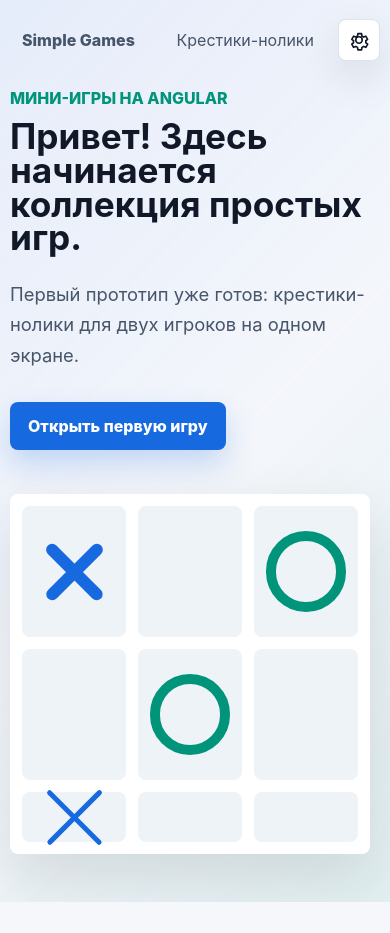
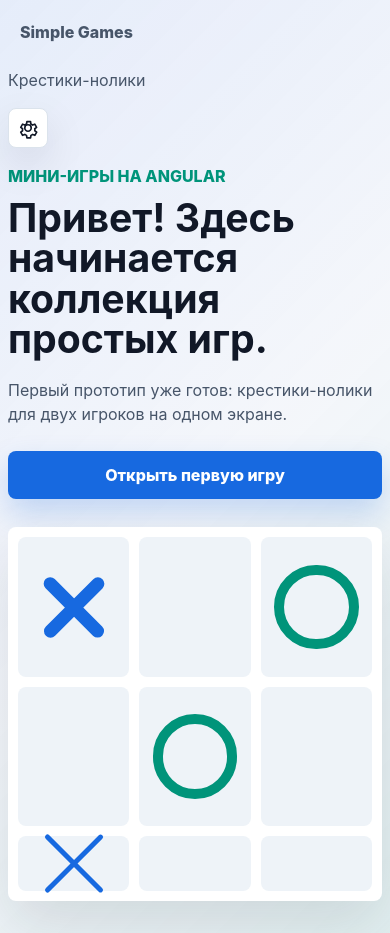
Before and after one commit to whiteleafenrir/simple-games, an Angular app: page / in a window 390 px wide. Before the commit the page ends 902 px from the top, so only its background shows below. Built offline with nearby package versions, Linux system fonts and the light colour scheme.

Commit message:
Add mobile layout and LAN dev server

```diff
--- a/package.json
+++ b/package.json
@@ -3,7 +3,8 @@
   "version": "0.1.0",
   "private": true,
   "scripts": {
-    "start": "ng serve --host 127.0.0.1 --port 4200",
+    "start": "ng serve --host 0.0.0.0 --port 4200",
+    "start:local": "ng serve --host 127.0.0.1 --port 4200",
     "build": "ng build",
     "test": "ng test"
   },
--- a/src/app/app.component.css
+++ b/src/app/app.component.css
@@ -34,12 +34,27 @@
 
 @media (max-width: 560px) {
   .shell {
-    width: min(100% - 20px, 1120px);
+    width: min(100% - 16px, 1120px);
     padding-top: 12px;
+    padding-bottom: 32px;
   }
 
   .topbar {
-    flex-wrap: wrap;
-    margin-bottom: 20px;
+    display: grid;
+    grid-template-columns: 1fr auto;
+    gap: 8px;
+    min-height: auto;
+    margin-bottom: 18px;
+  }
+
+  .topbar a:not(.brand) {
+    grid-column: 1 / -1;
+    width: 100%;
+    padding: 10px 0;
+  }
+
+  .brand {
+    margin-right: 0;
+    padding-left: 0;
   }
 }
--- a/src/app/home/home.component.css
+++ b/src/app/home/home.component.css
@@ -18,7 +18,7 @@ h1 {
   max-width: 760px;
   margin: 0;
   color: var(--text);
-  font-size: clamp(2.2rem, 7vw, 5rem);
+  font-size: 4.7rem;
   line-height: 0.96;
   letter-spacing: 0;
 }
@@ -109,3 +109,31 @@ h1 {
     justify-self: start;
   }
 }
+
+@media (max-width: 560px) {
+  .home {
+    gap: 28px;
+  }
+
+  h1 {
+    font-size: 2.45rem;
+    line-height: 1.03;
+  }
+
+  .lead {
+    margin-top: 18px;
+    font-size: 1rem;
+    line-height: 1.55;
+  }
+
+  .play-link {
+    width: 100%;
+    margin-top: 24px;
+  }
+
+  .preview {
+    width: 100%;
+    padding: 10px;
+    gap: 10px;
+  }
+}
--- a/src/app/settings/settings-menu.component.css
+++ b/src/app/settings/settings-menu.component.css
@@ -134,4 +134,23 @@
   .settings-menu {
     margin-left: auto;
   }
+
+  .settings-trigger {
+    width: 40px;
+  }
+
+  .settings-popover {
+    position: fixed;
+    top: 64px;
+    right: 8px;
+    left: 8px;
+    width: auto;
+    max-height: calc(100dvh - 80px);
+    overflow: auto;
+  }
+
+  .user-card dl div {
+    display: grid;
+    gap: 2px;
+  }
 }
--- a/src/app/tic-tac-toe/tic-tac-toe.component.css
+++ b/src/app/tic-tac-toe/tic-tac-toe.component.css
@@ -16,7 +16,7 @@
 h1 {
   margin: 0;
   color: var(--text);
-  font-size: clamp(2.4rem, 6vw, 4.8rem);
+  font-size: 4.4rem;
   line-height: 0.98;
   letter-spacing: 0;
 }
@@ -130,6 +130,8 @@ p {
   gap: 14px;
   justify-items: center;
   width: 100%;
+  overflow-x: auto;
+  padding-bottom: 4px;
 }
 
 .mode-summary {
@@ -178,6 +180,7 @@ p {
 .cell-hitbox {
   fill: transparent;
   outline: none;
+  touch-action: manipulation;
 }
 
 .cell-hitbox:hover,
@@ -210,6 +213,7 @@ p {
   .game-page {
     grid-template-columns: 1fr;
     align-items: start;
+    gap: 28px;
   }
 
   .board-panel {
@@ -222,11 +226,42 @@ p {
 }
 
 @media (max-width: 480px) {
+  h1 {
+    font-size: 2.35rem;
+    line-height: 1.03;
+  }
+
+  p {
+    font-size: 1rem;
+    line-height: 1.55;
+  }
+
+  .mode-switcher {
+    margin-top: 20px;
+  }
+
+  .mode-switcher button {
+    min-height: 66px;
+    padding: 12px;
+  }
+
   .scoreboard {
     grid-template-columns: 1fr;
+    margin-top: 20px;
   }
 
   .actions button {
     width: 100%;
   }
+
+  .status,
+  .mode-summary {
+    width: 100%;
+    text-align: left;
+  }
+
+  .board,
+  .board.large {
+    width: min(100%, calc(100vw - 16px));
+  }
 }
```
Also changed, not shown: 1 other file (tests, documents, lock files or other folders).
